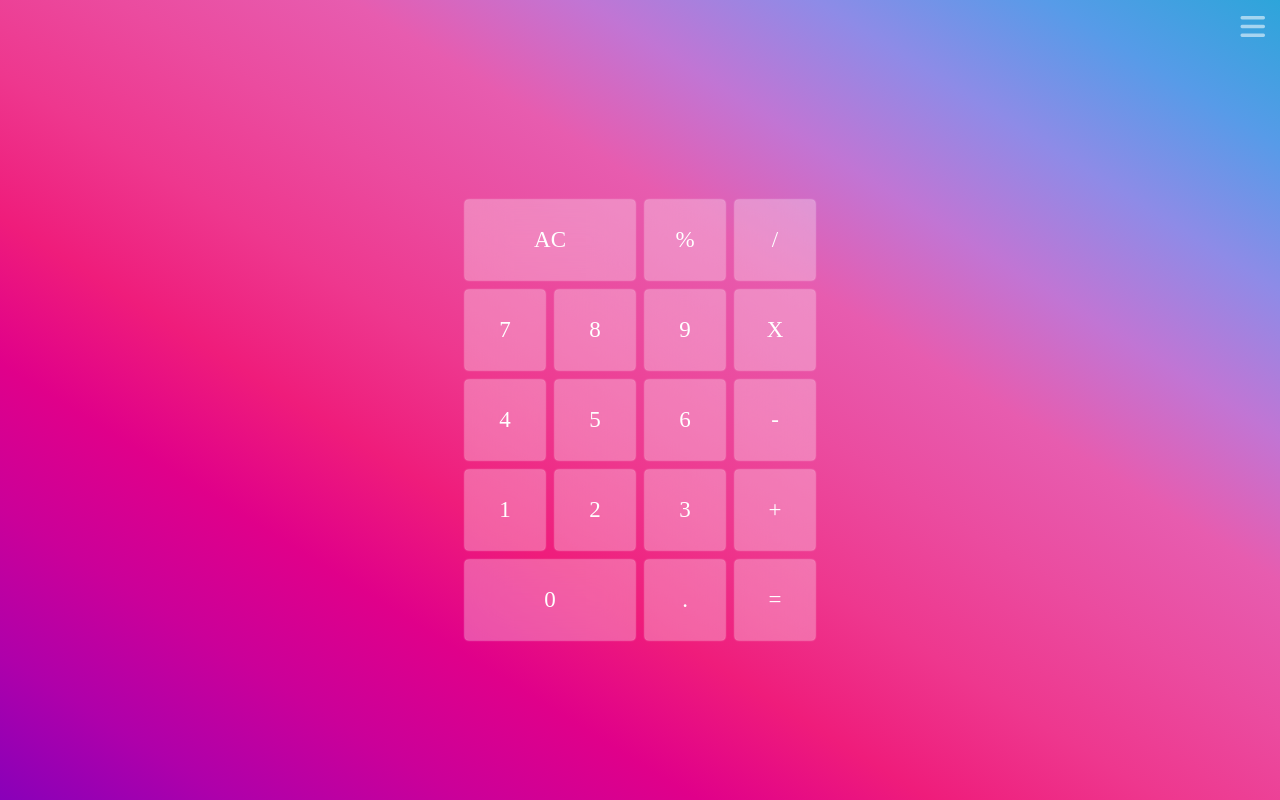
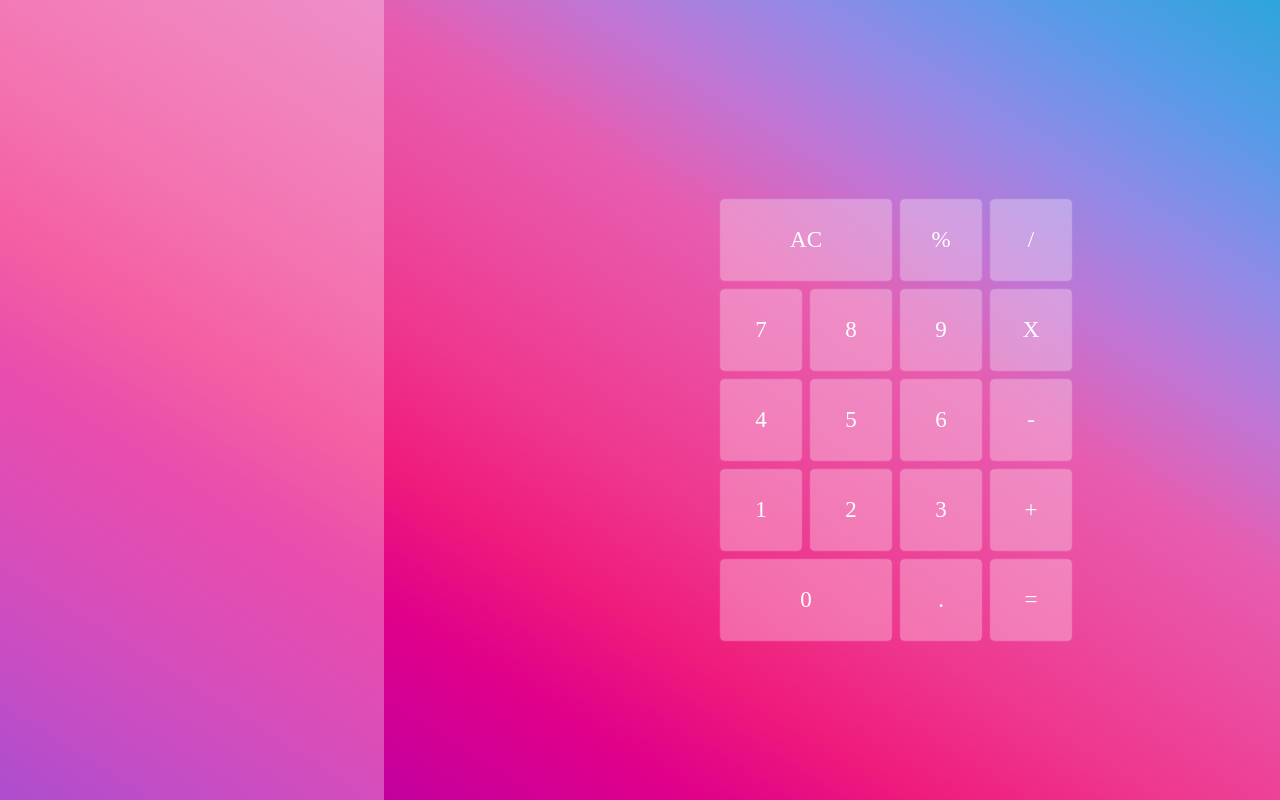
Before and after one commit to barbosa0205/Minimalist-Calculator, a website: page index.html in a window 1280 px wide. Drawn offline with nearby package versions, Linux system fonts and the light colour scheme.

Commit message:
adding mediaqueries for tablet and desktop

```diff
--- a/css/main.css
+++ b/css/main.css
@@ -48,7 +48,6 @@ header a {
 
 .main-container {
 	display: flex;
-	justify-content: center;
 	width: auto;
 	min-height: 600px;
 	height: 100vh;
@@ -68,6 +67,12 @@ header a {
 		#af00aa,
 		#8900b9
 	);
+}
+
+.calculator-container {
+	display: flex;
+	justify-content: center;
+	width: 100%;
 }
 
 .calculator {
@@ -122,3 +127,21 @@ header a {
 .btn-ac {
 	grid-column: 1/3;
 }
+
+@media (min-width: 768px) {
+	header {
+		display: none;
+	}
+
+	.calculator {
+		margin: 0;
+		margin-left: 40%;
+	}
+
+	.sidebar {
+	left: 0;
+	width: 30%;
+
+	height: 100vh;
+	}
+}
--- a/index.html
+++ b/index.html
@@ -10,10 +10,12 @@
     <script src="https://kit.fontawesome.com/47d0b5dd24.js" crossorigin="anonymous"></script>
 </head>
 <body>
+    <div class="sidebar"></div>
     <header>
         <a href="#" id="btn-menu"><i class="fas fa-bars"></i></a>
     </header>
     <main class="main-container">
+       <div class="calculator-container">
         <div class="calculator">
             <div class="screen">
                <p id="result"></p>
@@ -39,8 +41,9 @@
 
         </div>
          </div>
+       </div>
     </main>
-    <div class="sidebar"></div>
+
     <footer></footer>
     <script src="./src/menu.js"></script>
     <script src="./src/index.js"></script>
```
Lines whose indentation alone changed are shown as unchanged.
